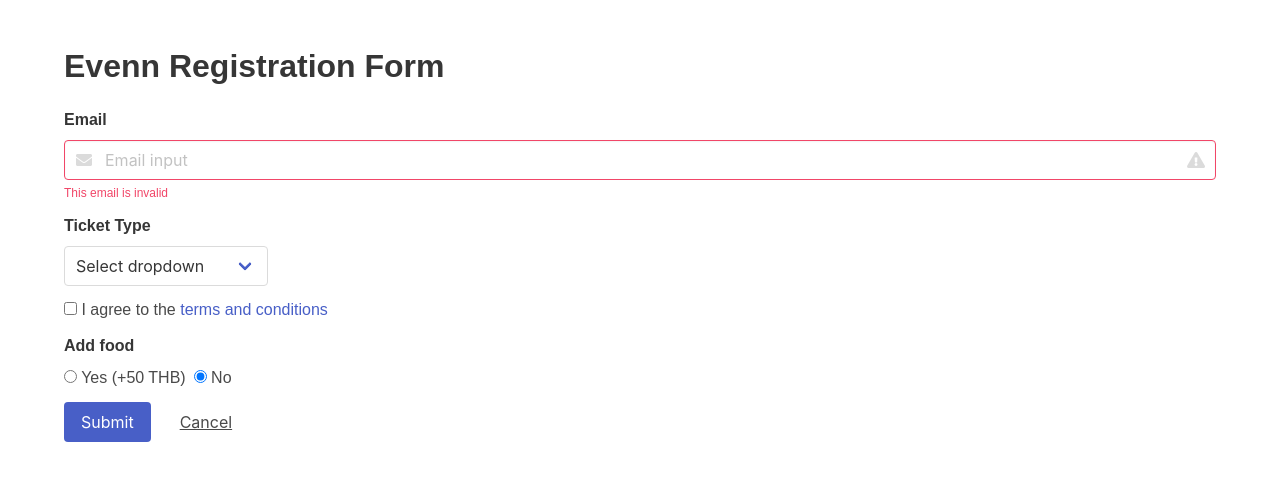
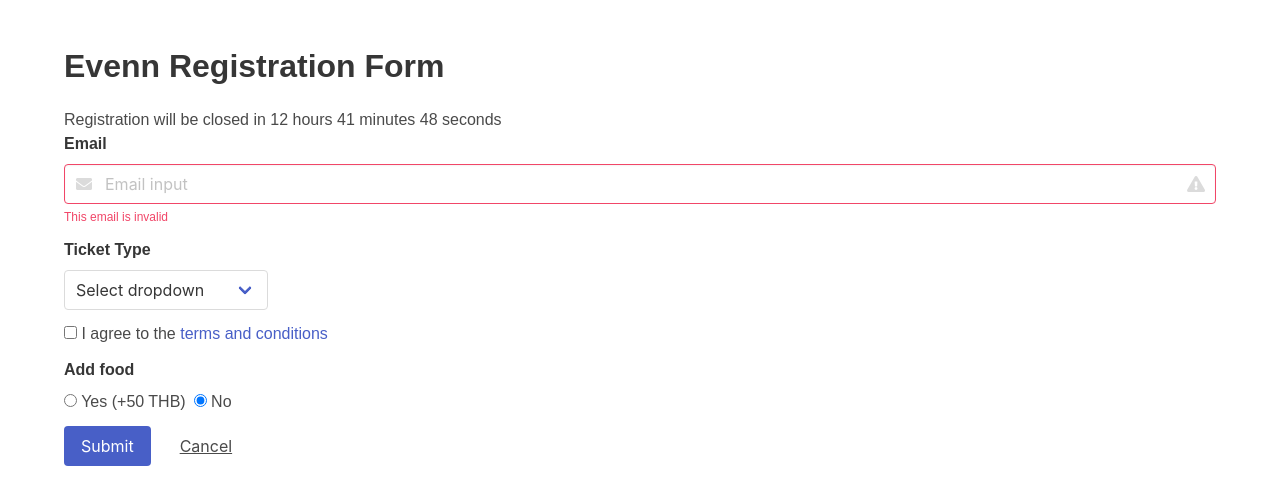
Before and after one commit to PanJ/cu-evenn, a React (Create React App) app: page / in a window 1280 px wide. Shown: the top 504 px of the page. Built offline with nearby package versions, Linux system fonts and the light colour scheme.

Commit message:
setInterval in componentDidMount

```diff
--- a/package.json
+++ b/package.json
@@ -4,6 +4,7 @@
   "private": true,
   "dependencies": {
     "bulma": "^0.7.1",
+    "moment": "^2.22.1",
     "react": "^16.3.2",
     "react-dom": "^16.3.2",
     "react-scripts": "1.1.4"
--- a/src/App.js
+++ b/src/App.js
@@ -1,20 +1,39 @@
 import React, { Component } from 'react'
 import logo from './logo.svg'
 import './App.css'
-
+import moment from 'moment'
+const targetTime = moment('2018-05-21 17:00:00')
 class App extends Component {
   state = {
     email: '',
     ticketType: '',
     agreeTerms: false,
-    addFood: false
+    addFood: false,
+    countdown: ''
+  }
+  componentDidMount() {
+    const updateCountdown = () => {
+      const millis = targetTime.diff(moment())
+      const duration = moment.duration(millis)
+      this.setState({
+        countdown: `${Math.floor(
+          duration.asHours()
+        )} hours ${duration.minutes()} minutes ${duration.seconds()} seconds`
+      })
+    }
+    this.interval = setInterval(updateCountdown, 1000)
+    updateCountdown()
+  }
+  componentWillUnmount() {
+    clearInterval(this.interval)
   }
   render() {
-    const { email, ticketType, agreeTerms, addFood } = this.state
+    const { email, ticketType, agreeTerms, addFood, countdown } = this.state
     return (
       <section className="section">
         <div className="container">
           <h1 className="title">Evenn Registration Form</h1>
+          <p>Registration will be closed in {countdown}</p>
           <div className="field">
             <label className="label">Email</label>
             <div className="control has-icons-left has-icons-right">
```
Also changed, not shown: 1 other file (tests, documents, lock files or other folders).
